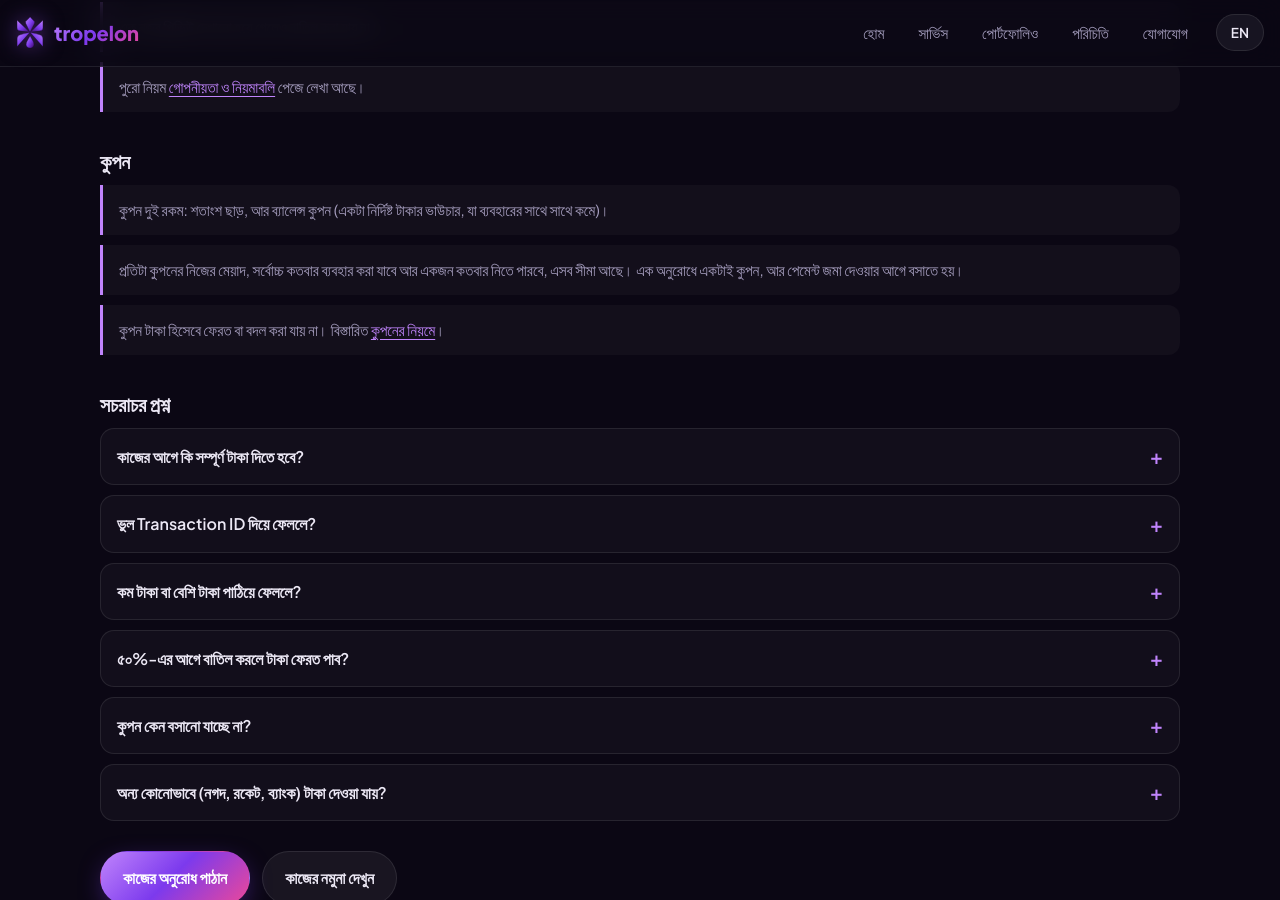
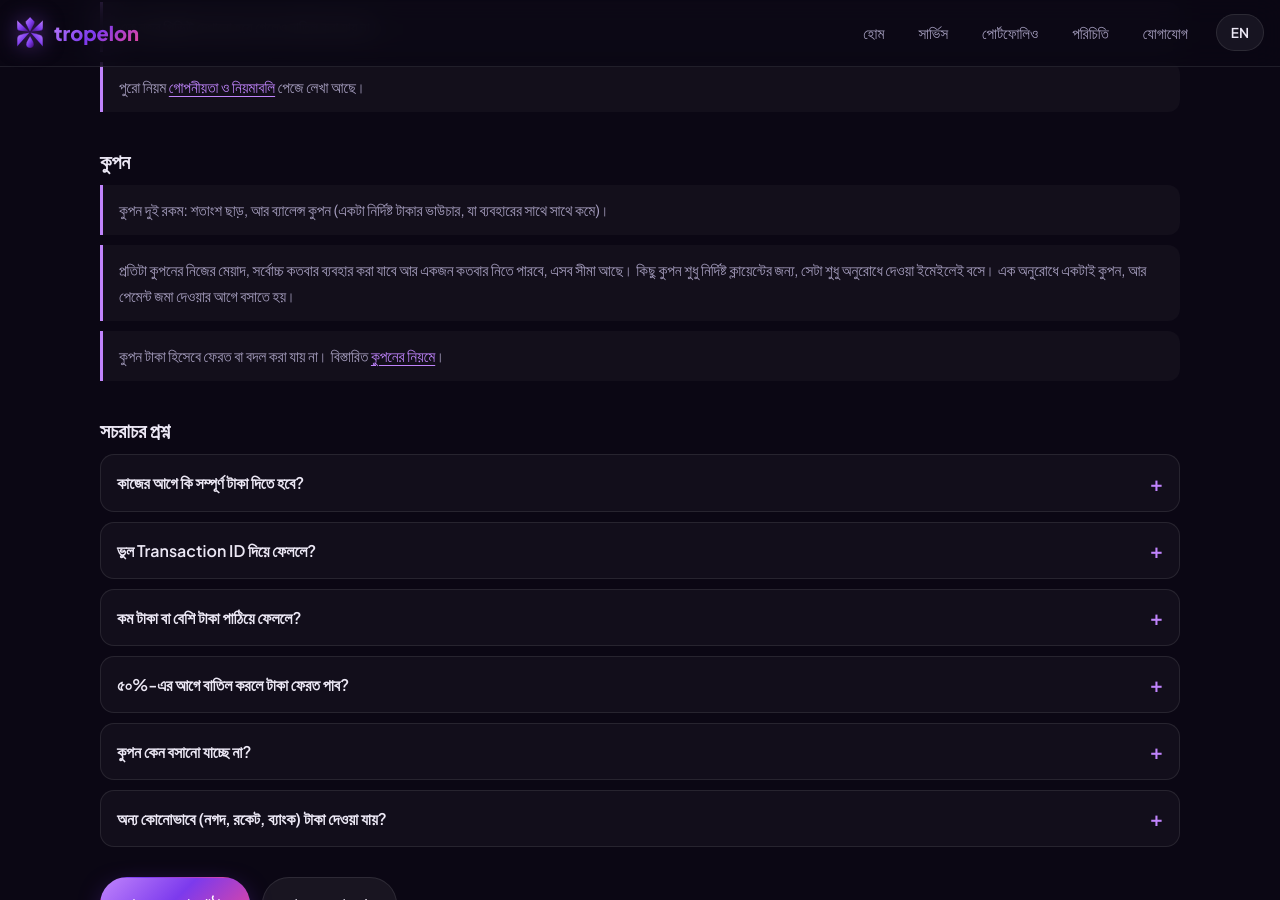
Before and after one commit to tropelon/Ponzile, a Jekyll site: the page built from pricing.html, in a window 1280 px wide and 900 px high, scrolled down 3125 px. Built offline with Jekyll 4.4.1, drawn with Linux system fonts in a browser that asks for light colours.

Commit message:
Update coupon details and conditions in pricing.html

```diff
--- a/pricing.html
+++ b/pricing.html
@@ -184,7 +184,7 @@ permalink: /pricing/
 <h2 class="pr-h2"><span class="bn">কুপন</span><span class="en">Coupons</span></h2>
 <ul class="pr-rules">
   <li><span class="bn">কুপন দুই রকম: শতাংশ ছাড়, আর ব্যালেন্স কুপন (একটা নির্দিষ্ট টাকার ভাউচার, যা ব্যবহারের সাথে সাথে কমে)।</span><span class="en">Coupons come in two kinds: a percentage off, and a balance coupon (a voucher worth a fixed amount that goes down as it is used).</span></li>
-  <li><span class="bn">প্রতিটা কুপনের নিজের মেয়াদ, সর্বোচ্চ কতবার ব্যবহার করা যাবে আর একজন কতবার নিতে পারবে, এসব সীমা আছে। এক অনুরোধে একটাই কুপন, আর পেমেন্ট জমা দেওয়ার আগে বসাতে হয়।</span><span class="en">Each coupon has its own expiry date, a maximum number of uses and a per-person limit. One coupon per request, applied before you submit payment.</span></li>
+  <li><span class="bn">প্রতিটা কুপনের নিজের মেয়াদ, সর্বোচ্চ কতবার ব্যবহার করা যাবে আর একজন কতবার নিতে পারবে, এসব সীমা আছে। কিছু কুপন শুধু নির্দিষ্ট ক্লায়েন্টের জন্য, সেটা শুধু অনুরোধে দেওয়া ইমেইলেই বসে। এক অনুরোধে একটাই কুপন, আর পেমেন্ট জমা দেওয়ার আগে বসাতে হয়।</span><span class="en">Each coupon has its own expiry date, a maximum number of uses and a per-person limit. Some coupons are for specific clients only and work only with the email on the request. One coupon per request, applied before you submit payment.</span></li>
   <li><span class="bn">কুপন টাকা হিসেবে ফেরত বা বদল করা যায় না। বিস্তারিত <a href="{{ '/privacy/#coupon' | relative_url }}">কুপনের নিয়মে</a>।</span><span class="en">Coupons cannot be exchanged for cash. Details in the <a href="{{ '/privacy/#coupon' | relative_url }}">coupon rules</a>.</span></li>
 </ul>
 
@@ -208,7 +208,7 @@ permalink: /pricing/
   </details>
   <details>
     <summary><span class="bn">কুপন কেন বসানো যাচ্ছে না?</span><span class="en">Why can't I apply my coupon?</span></summary>
-    <p><span class="bn">কুপনের মেয়াদ শেষ, ব্যবহারের সীমা শেষ, বা পেমেন্ট জমা দেওয়া হয়ে গেছে, এসবের যেকোনো একটা কারণ হতে পারে। দাম ঠিক হওয়ার আগেও কুপন বসে না। পেজে কারণটা লেখা আসে।</span><span class="en">The coupon may be expired, used up, or a payment may already be submitted. A coupon also cannot be applied before the price is set. The page shows the reason.</span></p>
+    <p><span class="bn">কুপনের মেয়াদ শেষ, ব্যবহারের সীমা শেষ, পেমেন্ট জমা দেওয়া হয়ে গেছে, বা কুপনটা অন্য ক্লায়েন্টের জন্য, এসবের যেকোনো একটা কারণ হতে পারে। দাম ঠিক হওয়ার আগেও কুপন বসে না। পেজে কারণ জানানো হয়, শুধু নির্দিষ্ট ক্লায়েন্টের কুপন অন্য ইমেইলে বসালে আলাদা কারণ বলা হয় না।</span><span class="en">The coupon may be expired, used up, a payment may already be submitted, or the coupon may be meant for another client. A coupon also cannot be applied before the price is set. The page shows the reason, except that a personal coupon tried with a different email gives no separate reason.</span></p>
   </details>
   <details>
     <summary><span class="bn">অন্য কোনোভাবে (নগদ, রকেট, ব্যাংক) টাকা দেওয়া যায়?</span><span class="en">Can I pay another way (Nagad, Rocket, bank)?</span></summary>
```
